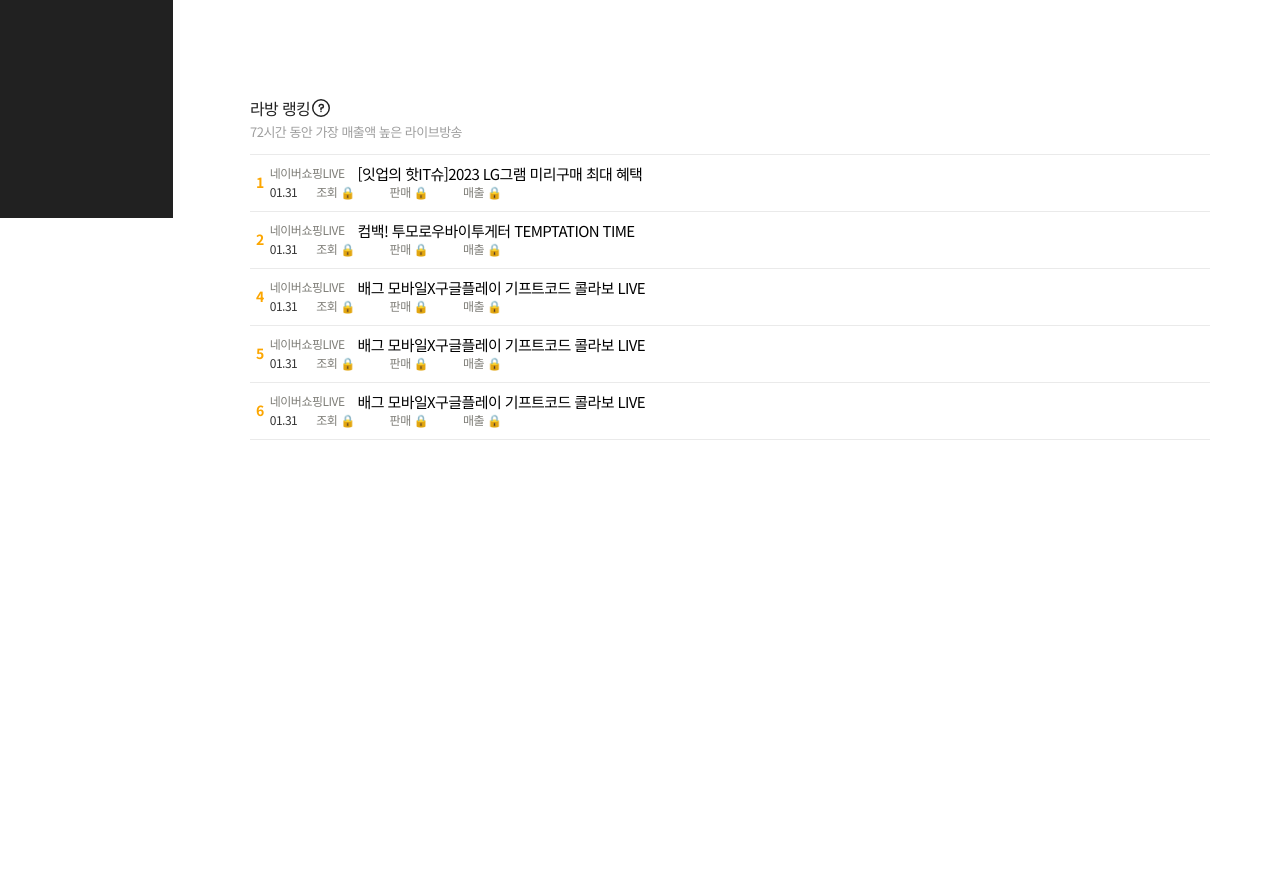
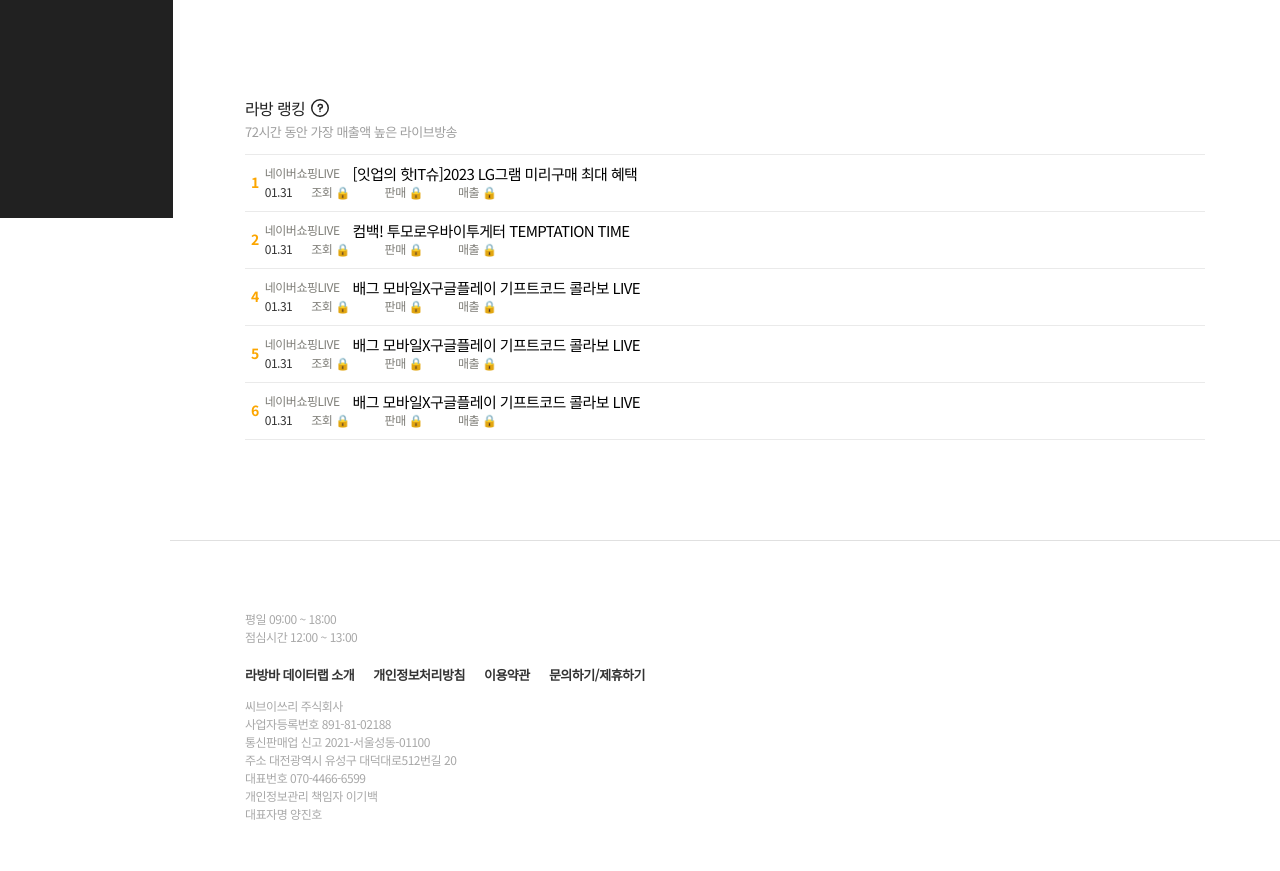
Before and after one commit to GreattitJY/labangba-webpage, a plain HTML site: page index.html in a window 1280 px wide. Shown: the part 642-1513 px from the top of the page. Before the commit the page ends 1182 px from the top, so only its background shows below. Drawn offline with Linux system fonts and the light colour scheme.

Commit message:
feat: footer 반응형 및 onresize 함수 외부 관리

```diff
--- a/index.html
+++ b/index.html
@@ -16,6 +16,8 @@
   <script src="./src/js/tooltip.js" defer></script>
   <script src="./src/js/selectMobile.js" defer></script>
   <script src="./src/js/selectWeb.js" defer></script>
+  <script src="./src/js/footer.js" defer></script>
+  <script src="./src/js/onresize.js" defer></script>
 
 </head>
 
@@ -213,7 +215,7 @@
     <section class="box-info">
       <header class="ranking-header">
         <h3 class="ranking-title">라방 랭킹</h3>
-        <button type="button" class="btn-tooltip" aria-label="도움말 버튼" data-set="statistic"></button>
+        <button type="button" class="btn-tooltip" aria-label="도움말 버튼" data-set="ranking"></button>
       </header>
       <p class="ranking-info">72시간 동안 가장 매출액 높은 라이브방송</p>
       <ul class="ranking-list">
@@ -287,6 +289,32 @@
 
   </main>
 
+  <footer class="footer-wrap">
+    <div class="footer-container">
+      <p class="info-time">
+        <span>평일 09:00 ~ 18:00</span>
+        <span>점심시간 12:00 ~ 13:00</span>
+      </p>
+      <div class="info-link">
+        <a href="">라방바 데이터랩 소개</a>
+        <a href="">개인정보처리방침</a>
+        <a href="">이용약관</a>
+        <a href="">문의하기/제휴하기</a>
+      </div>
+      <address class="info-address">
+        <p class="info-corp">
+          씨브이쓰리 주식회사<br />
+          사업자등록번호 891-81-02188<br />
+          통신판매업 신고 2021-서울성동-01100<br />
+          주소 대전광역시 유성구 대덕대로512번길 20<br />
+          대표번호 070-4466-6599<br />
+          개인정보관리 책임자 이기백<br />
+          대표자명 양진호<br />
+        </p>
+      </address>
+    </div>
+  </footer>
+
   <!-- tooltip-box -->
   <div class="tooltip-wrap">
     <section class="tooltip-container">
--- a/src/css/components/footer.css
+++ b/src/css/components/footer.css
@@ -0,0 +1,49 @@
+.footer-wrap {
+  border-top: 1px solid var(--border-light-gray);
+  padding: 24px 20px 41px;
+  color: var(--text-bold-gray);
+  font-size: 1.2rem;
+  line-height: 1.5;
+}
+
+.info-time {
+  display: flex;
+  flex-direction: column;
+  margin-top: 40px;
+}
+
+.info-link {
+  color: var(--text-light-black);
+  font-size: 1.3rem;
+  font-weight: 700;
+  margin-top: 19px;
+}
+
+.info-link a {
+  margin-right: 16px;
+}
+
+.info-address {
+  margin-top: 12px;
+}
+
+@media screen and (min-width: 1000px) {
+  .footer-wrap {
+    padding: 0;
+  }
+
+  .footer-container {
+    max-width: 1000px;
+    padding: 60px 20px 48px;
+    margin: 0 auto;
+  }
+
+  .info-time {
+    margin-top: 9px;
+  }
+
+  .info-address {
+    display: flex;
+    justify-content: space-between;
+  }
+}
--- a/src/css/components/ranking.css
+++ b/src/css/components/ranking.css
@@ -7,6 +7,7 @@
 .ranking-title {
   font-size: 1.6rem;
   font-weight: 500;
+  margin-right: 4px;
   color: var(--text-black);
 }
 
--- a/src/css/components/sidebar.css
+++ b/src/css/components/sidebar.css
@@ -57,7 +57,7 @@
 
 @media screen and (min-width: 1000px) {
   body {
-    padding-left: 180px;
+    padding-left: 170px;
   }
   .sidebar-wrap {
     position: static;
--- /dev/null
+++ b/src/js/footer.js
@@ -0,0 +1,29 @@
+const $infoTime = document.querySelector(".info-time");
+const $address = document.querySelector(".info-address");
+const $infoCorp = document.querySelector(".info-corp");
+const $footerContainer = document.querySelector(".footer-container");
+
+const footerWeb = () => {
+  $address.append($infoTime);
+
+  $infoCorp.innerHTML = `
+    씨브이쓰리 주식회사 <br/>
+    사업자등록번호 891-81-02188 · 통신판매업 신고 2021-서울성동-01100 <br/>
+    주소 대전광역시 유성구 대덕대로512번길 20 · 대표번호 070-4466-6599 <br/>
+    개인정보관리 책임자 이기백 · 대표자 양진호
+    `;
+};
+
+const footerMobile = () => {
+  $footerContainer.prepend($infoTime);
+
+  $infoCorp.innerHTML = `
+  씨브이쓰리 주식회사<br />
+  사업자등록번호 891-81-02188<br />
+  통신판매업 신고 2021-서울성동-01100<br />
+  주소 대전광역시 유성구 대덕대로512번길 20<br />
+  대표번호 070-4466-6599<br />
+  개인정보관리 책임자 이기백<br />
+  대표자명 양진호<br />
+  `;
+};
--- /dev/null
+++ b/src/js/onresize.js
@@ -0,0 +1,32 @@
+window.onresize = function () {
+  const width = window.innerWidth;
+
+  if (width >= 1200) {
+    $body.style.paddingLeft = "180px";
+    sidebarOpen();
+
+    $sidebarWrap.removeEventListener("mouseover", mouseIn);
+    $sidebarWrap.removeEventListener("mouseout", mouseOut);
+  } else if (width >= 1000 && width < 1200) {
+    $sidebarWrap.style.display = "block";
+    $body.style.paddingLeft = "64px";
+    sidebarMini();
+    sidebarView();
+    footerWeb();
+
+    $sidebarWrap.addEventListener("mouseover", mouseIn);
+    $sidebarWrap.addEventListener("mouseout", mouseOut);
+  } else {
+    $sidebarWrap.style.display = "none";
+    $body.style.paddingLeft = "0px";
+    footerMobile();
+
+    $sidebarWrap.removeEventListener("mouseover", mouseIn);
+    $sidebarWrap.removeEventListener("mouseout", mouseOut);
+
+    $categoriWrap.style.display = "none";
+    $categoriWrap.removeEventListener("click", selectWebConfirm);
+  }
+
+  $tooltipWrap.style.display = "none";
+};
--- a/src/js/sidebar.js
+++ b/src/js/sidebar.js
@@ -22,7 +22,7 @@
 const sidebarOpen = () => {
   $sidebarTitle.classList.remove("ir");
   $sidebarTitleSub.textContent = "데이터분석";
-  $body.style.paddingLeft = "180px";
+  $body.style.paddingLeft = "170px";
   $imgClose.setAttribute("src", "./src/assets/images/lnb_close.svg");
   $imgClose.removeAttribute("id");
   $imgClose.setAttribute("alt", "사이드바 닫기 버튼입니다.");
@@ -75,39 +75,4 @@
   sidebarView();
 };
 
-window.onresize = function () {
-  const width = window.innerWidth;
-
-  if (width >= 1200) {
-    $body.style.paddingLeft = "180px";
-    sidebarOpen();
-
-    $sidebarWrap.removeEventListener("mouseover", mouseIn);
-    $sidebarWrap.removeEventListener("mouseout", mouseOut);
-  } else if (width >= 1000 && width < 1200) {
-    $sidebarWrap.style.display = "block";
-    $body.style.paddingLeft = "64px";
-    sidebarMini();
-    sidebarView();
-
-    $sidebarWrap.addEventListener("mouseover", mouseIn);
-    $sidebarWrap.addEventListener("mouseout", mouseOut);
-  } else {
-    $sidebarWrap.style.display = "none";
-    $body.style.paddingLeft = "0px";
-
-    $sidebarWrap.removeEventListener("mouseover", mouseIn);
-    $sidebarWrap.removeEventListener("mouseout", mouseOut);
-
-    // onresize 재사용 - select 반응형 레이아웃에 따른 none처리 (추후 수정 필요)
-    // const $wrap = document.querySelector(".select-wrap");
-    $categoriWrap.style.display = "none";
-    $categoriWrap.removeEventListener("click", selectWebConfirm);
-  }
-
-  // onresize 재사용 오류로 인한 tooltipWrap 함수 이동 (추후 수정 필요)
-  const $tooltipWrap = document.querySelector(".tooltip-wrap");
-  $tooltipWrap.style.display = "none";
-};
-
 sidebarClose();
--- a/src/js/tooltip.js
+++ b/src/js/tooltip.js
@@ -7,7 +7,7 @@
 const tooltipLocation = (x, y) => {
   $tooltipWrap.style.display = "block";
   $tooltipContainer.style.left = x + "px";
-  $tooltipContainer.style.top = y - 90 + "px";
+  $tooltipContainer.style.top = y + "px";
 };
 
 const tooltipGenerantor = (e) => {
```
